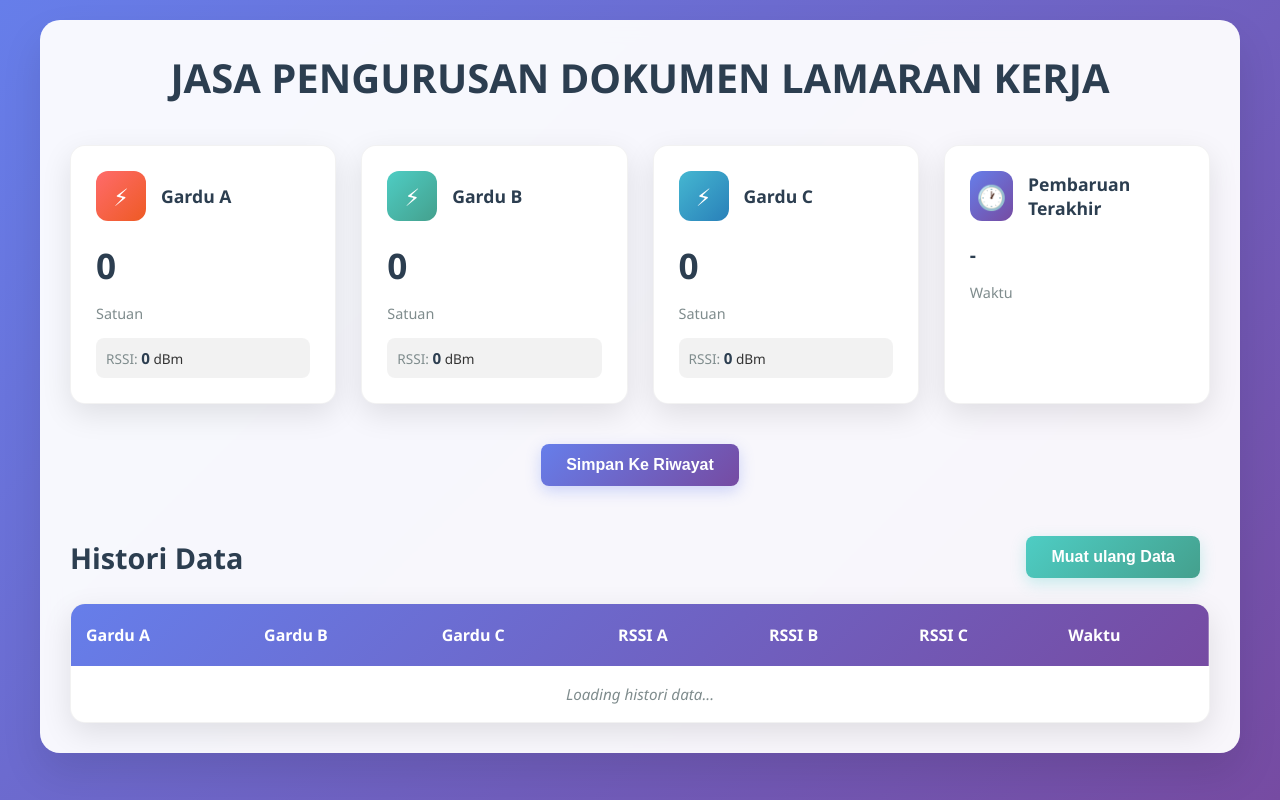
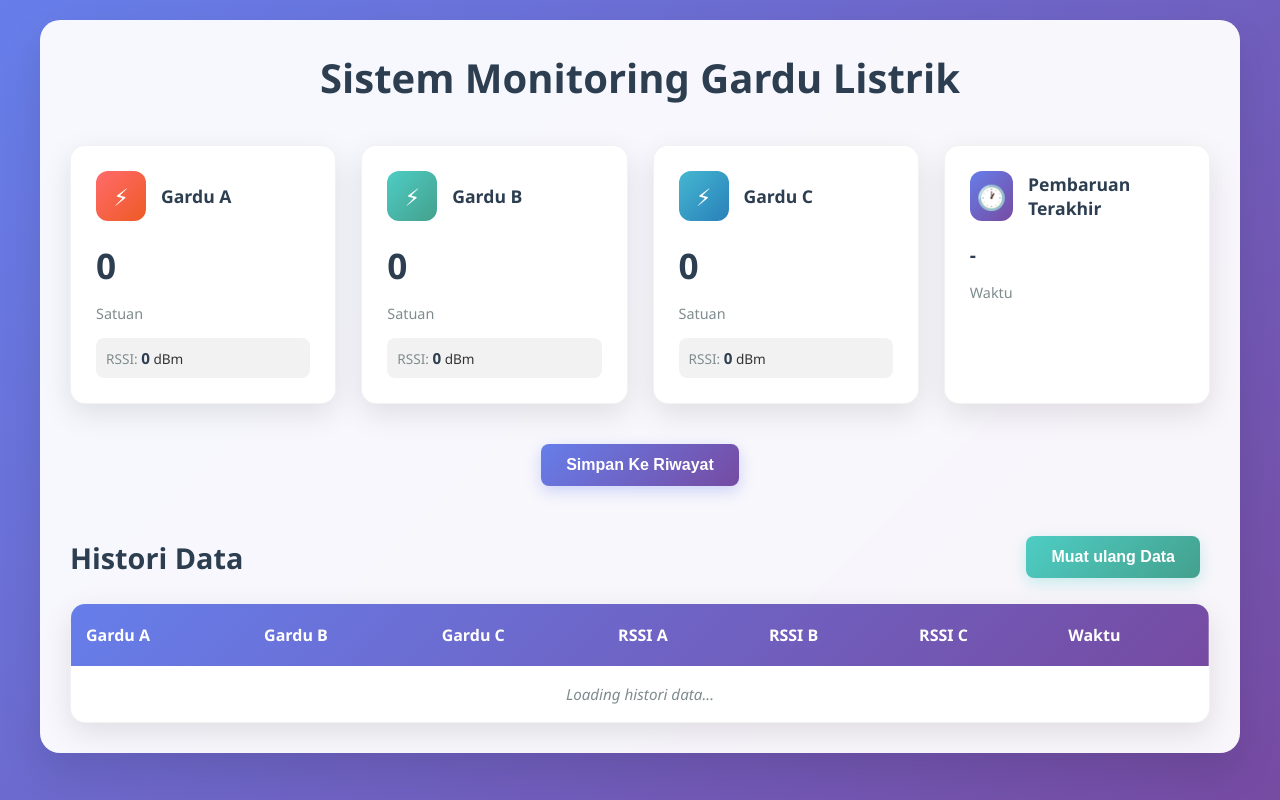
Before and after one commit to galihpermana292/skripsi-dika, a plain HTML site: page frontend2.html in a window 1280 px wide. Drawn offline with Linux system fonts and the light colour scheme; a script that the page names is missing.

Commit message:
Update frontend2.html

```diff
--- a/frontend2.html
+++ b/frontend2.html
@@ -327,7 +327,7 @@
 <body>
     <div class="container">
         <div class="header">
-            <h1>JASA PENGURUSAN DOKUMEN LAMARAN KERJA</h1>
+            <h1>Sistem Monitoring Gardu Listrik </h1>
             <p class="subtitle"></p>
         </div>
 
```
